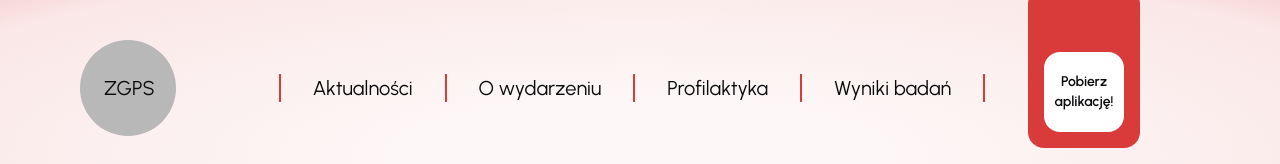
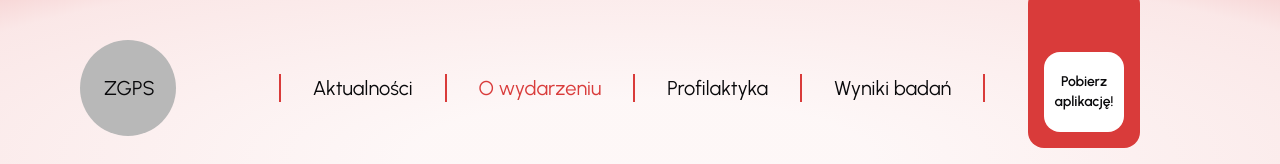
Before and after one commit to Solvro/web-umed, a Next.js app: page /about in a window 1280 px wide. Shown: the top 164 px of the page. Built offline with nearby package versions, Linux system fonts and the light colour scheme; no server answers.

Commit message:
fix: refactor code and add underlines for active links

```diff
--- a/src/app/globals.css
+++ b/src/app/globals.css
@@ -127,15 +127,14 @@
   transition:
     background-color 0.8s ease,
     color 0.8s ease;
-}
-.fluid-button::before {
+  &::before {
     content: "";
     position: absolute;
     bottom: 0;
     left: 50%;
     width: 0;
     height: 0;
-  background: rgba(0, 0, 0, 0.1);
+    background: var(--color-primary);
     border-radius: 50%;
     transform: translate(-50%, 100%);
     transition:
@@ -143,8 +142,9 @@
       height 0.8s ease,
       transform 0.8s ease;
   }
-.fluid-button:hover::before {
+  &:hover::before {
     transform: translate(-50%, -50%);
     width: 300%;
     height: 300%;
   }
+}
--- a/src/components/navigation/download-widget.tsx
+++ b/src/components/navigation/download-widget.tsx
@@ -5,8 +5,7 @@ export function DownloadWidget() {
     <div className="bg-primary relative -top-5 right-15 flex h-40 items-end justify-center rounded-2xl">
       <Link
         href="/download"
-        className="fluid-button hover:bg-primary/80 mx-4 my-4 flex h-20 w-20 items-center justify-center rounded-2xl bg-white text-center text-sm font-semibold hover:font-bold"
-        aria-label="Pobierz aplikację"
+        className="fluid-button hover:text-background hover:bg-primary/80 mx-4 my-4 flex h-20 w-20 items-center justify-center rounded-2xl bg-white text-center text-sm font-semibold hover:font-bold"
       >
         Pobierz aplikację!
       </Link>
--- a/src/components/navigation/navbar-link.tsx
+++ b/src/components/navigation/navbar-link.tsx
@@ -22,16 +22,15 @@ export function NavbarLink({
     <Link
       href={`/${path}`}
       className={cn(
-        "text-background underline-offset-4 transition-colors duration-300 lg:border-l-2 lg:px-[23px] lg:text-xl lg:no-underline lg:last:border-r-2 xl:px-8",
+        "text-background underline-offset-4 transition-colors duration-300 lg:border-l-2 lg:px-[23px] lg:text-xl lg:last:border-r-2 xl:px-8",
         {
-          "lg:text-primary sm:hover:text-secondary/80 underline":
+          "lg:text-primary sm:hover:text-secondary/80 lg:hover:text-primary/40 border-primary underline lg:no-underline":
             route === path && !isFixed,
-          "text-secondary hover:text-secondary/80 underline":
-            route === path && isFixed,
-          "text-primary-foreground hover:text-secondary/80 border-secondary/80 text-lg":
-            isFixed,
-          "lg:text-foreground lg:hover:text-primary/85 hover:text-secondary/80 border-primary text-lg":
-            !isFixed,
+          "hover:text-secondary/80 underline": route === path && isFixed,
+          "text-primary-foreground hover:text-secondary/80 border-secondary/80":
+            isFixed && route !== path,
+          "lg:text-foreground lg:hover:text-primary/85 hover:text-secondary/80 border-primary":
+            !isFixed && route !== path,
         },
       )}
     >
--- a/src/components/navigation/navbar.tsx
+++ b/src/components/navigation/navbar.tsx
@@ -8,6 +8,7 @@ import type { ComponentType } from "react";
 import { useEffect, useState } from "react";
 
 import { PAGE_PATHS } from "@/config/constants";
+import { useScroll } from "@/hooks/use-scroll";
 import { cn } from "@/lib/utils";
 
 import { Button } from "../ui/button";
@@ -38,24 +39,14 @@ function MenuButton({
 
 export function NavigationBar() {
   const [collapsed, setCollapsed] = useState(true);
-  const [scrolled, setScrolled] = useState(false);
+  const { y: scrollY } = useScroll();
+  const scrolled = scrollY > 0;
 
   useEffect(() => {
     document
       .querySelector("body")
       ?.classList.toggle("overflow-hidden", !collapsed);
   }, [collapsed]);
-
-  useEffect(() => {
-    const handleScroll = () => {
-      setScrolled(window.scrollY > 0);
-    };
-
-    window.addEventListener("scroll", handleScroll);
-    return () => {
-      window.removeEventListener("scroll", handleScroll);
-    };
-  }, []);
 
   return (
     <div
--- /dev/null
+++ b/src/hooks/use-scroll.tsx
@@ -0,0 +1,19 @@
+import { useEffect, useState } from "react";
+
+export function useScroll() {
+  const [scrollPosition, setScrollPosition] = useState({ x: 0, y: 0 });
+
+  useEffect(() => {
+    const handleScroll = () => {
+      setScrollPosition({ x: window.scrollX, y: window.scrollY });
+    };
+
+    handleScroll();
+    window.addEventListener("scroll", handleScroll);
+    return () => {
+      window.removeEventListener("scroll", handleScroll);
+    };
+  }, []);
+
+  return scrollPosition;
+}
```
Lines whose indentation alone changed are shown as unchanged.
